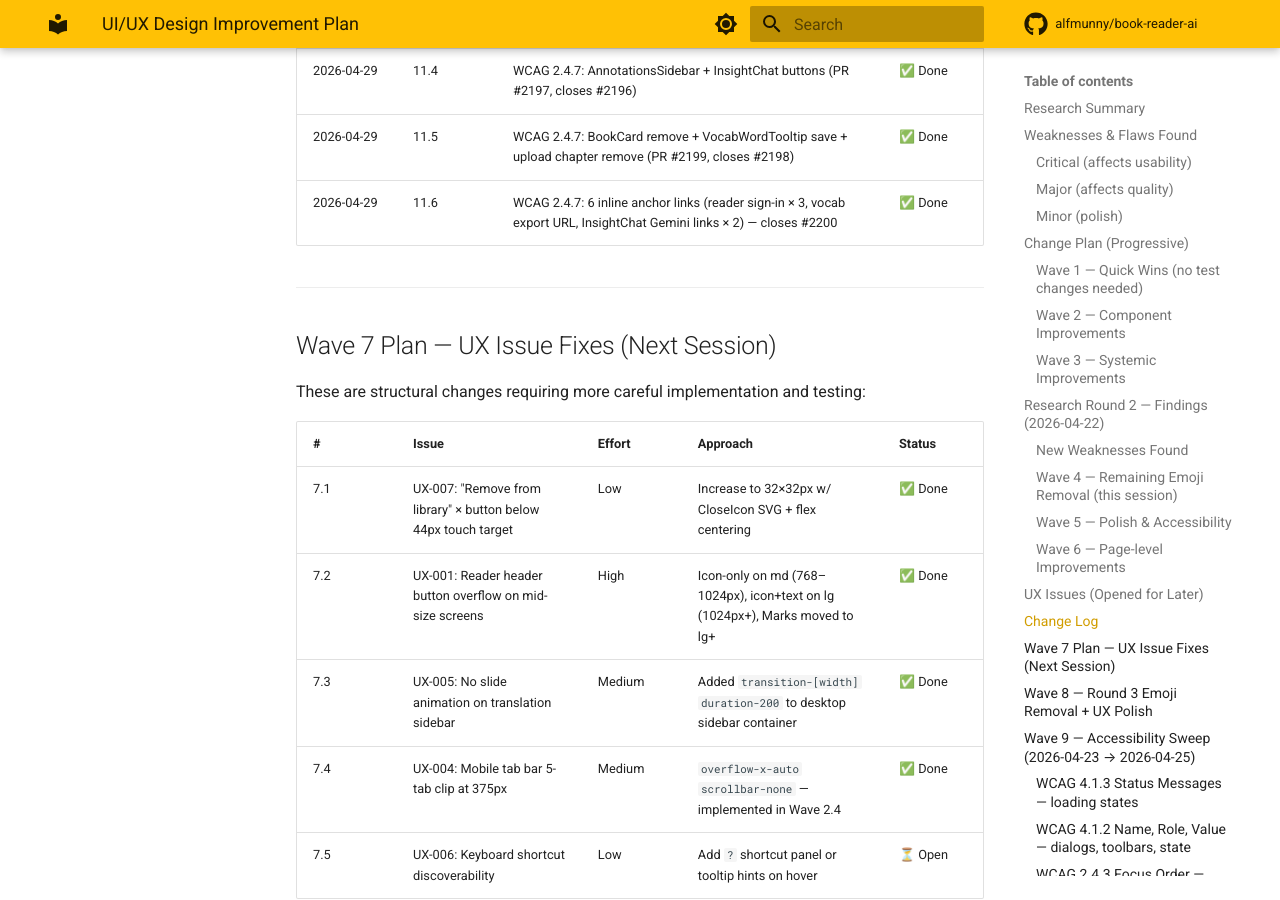
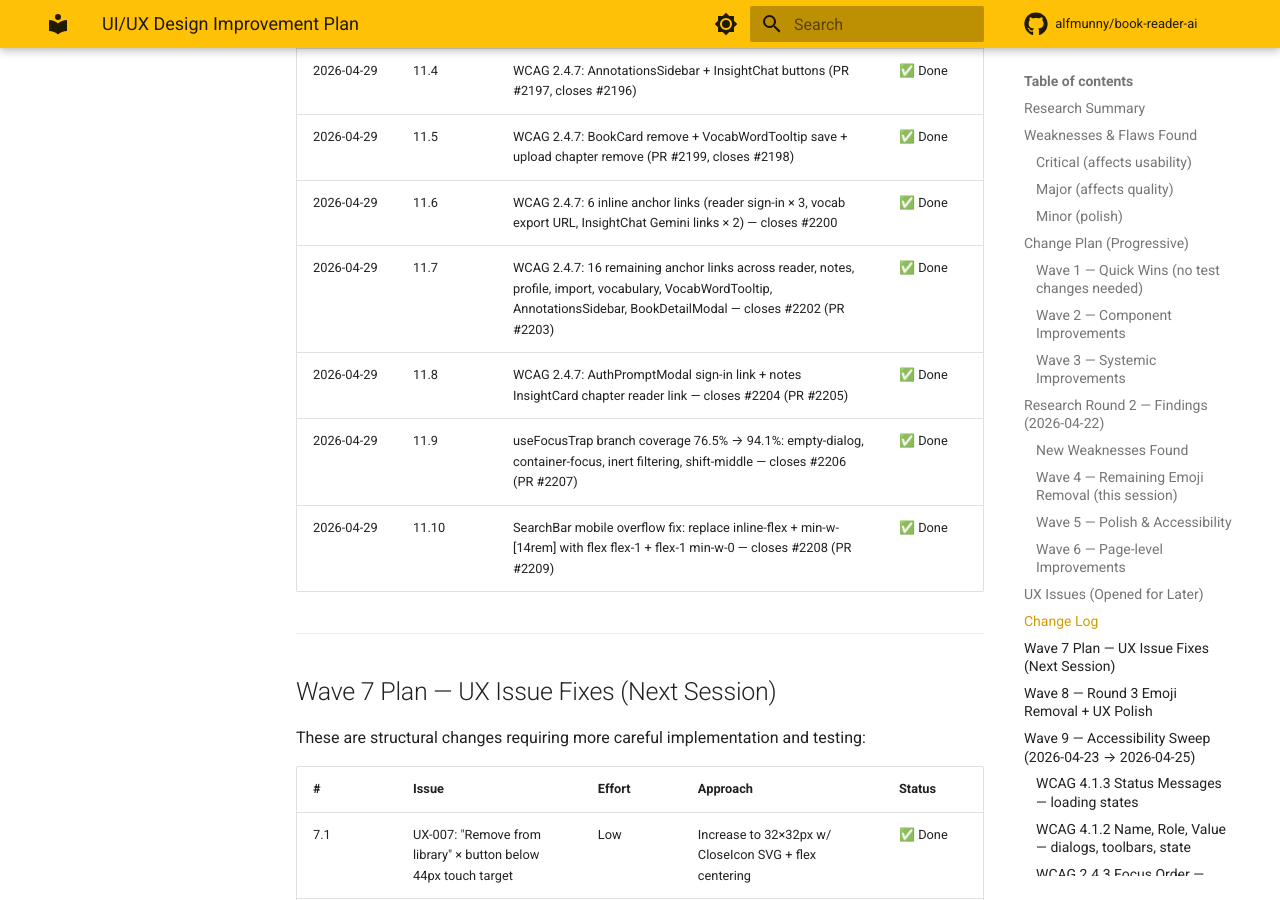
Before and after one commit to alfmunny/book-reader-ai, an MkDocs documentation site: the page built from docs/design-improvement-plan.md, in a window 1280 px wide and 900 px high, scrolled down 9513 px. Built offline with MkDocs 1.6.1 and Material for MkDocs 9.7.7, drawn with Linux system fonts in a browser that asks for light colours; comment, search, counter and statistics services are not loaded.

Commit message:
docs: update design-improvement-plan with waves 11.7–11.10
Co-Authored-By: Claude Sonnet 4.6 <noreply@anthropic.com>

```diff
--- a/docs/design-improvement-plan.md
+++ b/docs/design-improvement-plan.md
@@ -202,6 +202,10 @@ Second pass covered: vocabulary page, notes page, profile page, import page, Ann
 | 2026-04-29 | 11.4 | WCAG 2.4.7: AnnotationsSidebar + InsightChat buttons (PR #2197, closes #2196) | ✅ Done |
 | 2026-04-29 | 11.5 | WCAG 2.4.7: BookCard remove + VocabWordTooltip save + upload chapter remove (PR #2199, closes #2198) | ✅ Done |
 | 2026-04-29 | 11.6 | WCAG 2.4.7: 6 inline anchor links (reader sign-in × 3, vocab export URL, InsightChat Gemini links × 2) — closes #2200 | ✅ Done |
+| 2026-04-29 | 11.7 | WCAG 2.4.7: 16 remaining anchor links across reader, notes, profile, import, vocabulary, VocabWordTooltip, AnnotationsSidebar, BookDetailModal — closes #2202 (PR #2203) | ✅ Done |
+| 2026-04-29 | 11.8 | WCAG 2.4.7: AuthPromptModal sign-in link + notes InsightCard chapter reader link — closes #2204 (PR #2205) | ✅ Done |
+| 2026-04-29 | 11.9 | useFocusTrap branch coverage 76.5% → 94.1%: empty-dialog, container-focus, inert filtering, shift-middle — closes #2206 (PR #2207) | ✅ Done |
+| 2026-04-29 | 11.10 | SearchBar mobile overflow fix: replace inline-flex + min-w-[14rem] with flex flex-1 + flex-1 min-w-0 — closes #2208 (PR #2209) | ✅ Done |
 
 ---
 
```
